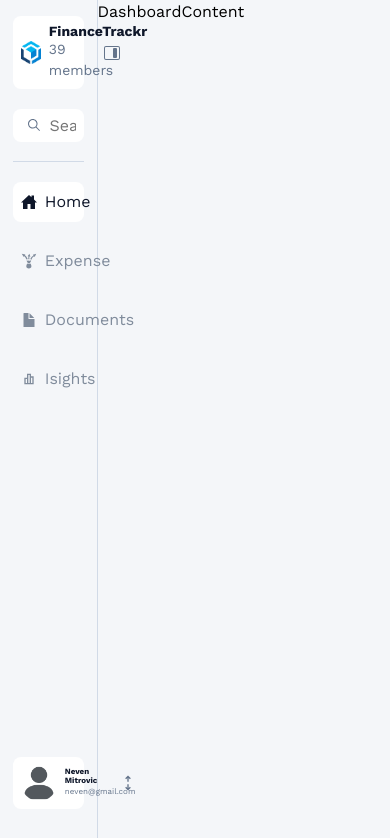
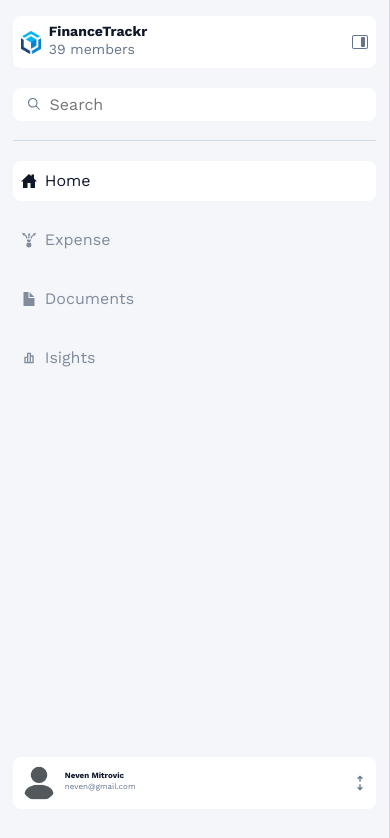
Before and after one commit to nevenmitrovic/financetrackr, a React (Vite) app: page / in a window 390 px wide. Shown: the top 838 px of the page. Built offline with nearby package versions, Linux system fonts and the light colour scheme.

Commit message:
mobile layout for sidebar

```diff
--- a/src/components/sidebar/Sidebar.tsx
+++ b/src/components/sidebar/Sidebar.tsx
@@ -28,7 +28,9 @@ const Sidebar = () => {
 			<div className='sidebar-card-container'>
 				<div className='top-items'>
 					{SIDEBAR_CARD_ITEMS.map((item) => {
-						return <SidebarCard path={item.path} icon={item.icon} text={item.text} />
+						return (
+							<SidebarCard key={item.path} path={item.path} icon={item.icon} text={item.text} />
+						)
 					})}
 				</div>
 				<div className='bottom-items'>
--- a/src/components/sidebar/sidebar.style.css
+++ b/src/components/sidebar/sidebar.style.css
@@ -6,7 +6,7 @@
 	flex-direction: column;
 }
 .sidebar-open {
-	max-width: 25vw;
+	max-width: 100vw;
 }
 .sidebar-close {
 	max-width: 90.325px;
@@ -36,3 +36,9 @@
 	align-items: center;
 	gap: 1.2rem;
 }
+
+@media (width > 768px) {
+	.sidebar-open {
+		max-width: 25vw;
+	}
+}
--- a/src/index.css
+++ b/src/index.css
@@ -189,6 +189,9 @@
 	.dashboard-layout.sidebar-close {
 		grid-template-columns: min-content 1fr;
 	}
+	.dashboard-layout.mobile-layout.sidebar-open {
+		grid-template-columns: 1fr;
+	}
 }
 
 @layer utilities {
--- a/src/layouts/DashboardLayout.tsx
+++ b/src/layouts/DashboardLayout.tsx
@@ -1,4 +1,5 @@
 import { SidebarContextProvider, useSidebarContext } from '@/contexts/SidebarContext'
+import { useIsMobile } from '@/hooks/useIsMobile'
 import { type ReactNode } from 'react'
 
 interface DashboardLayoutProps {
@@ -8,11 +9,22 @@ interface DashboardLayoutProps {
 
 const DashboardLayoutContent = ({ sidebar, dashboardContent }: DashboardLayoutProps) => {
 	const { open } = useSidebarContext()
+	const isMobile = useIsMobile()
 
 	return (
-		<div className={`dashboard-layout ${open ? 'sidebar-open' : 'sidebar-close'}`}>
+		<div
+			className={`dashboard-layout ${open ? 'sidebar-open' : 'sidebar-close'} ${
+				isMobile ? 'mobile-layout' : ''
+			}`}
+		>
 			{sidebar}
-			{dashboardContent}
+			<div
+				className={`dashboard-content-container ${open && isMobile ? 'hidden' : ''} ${
+					isMobile ? 'mobile-layout' : ''
+				}`}
+			>
+				{dashboardContent}
+			</div>
 		</div>
 	)
 }
```
